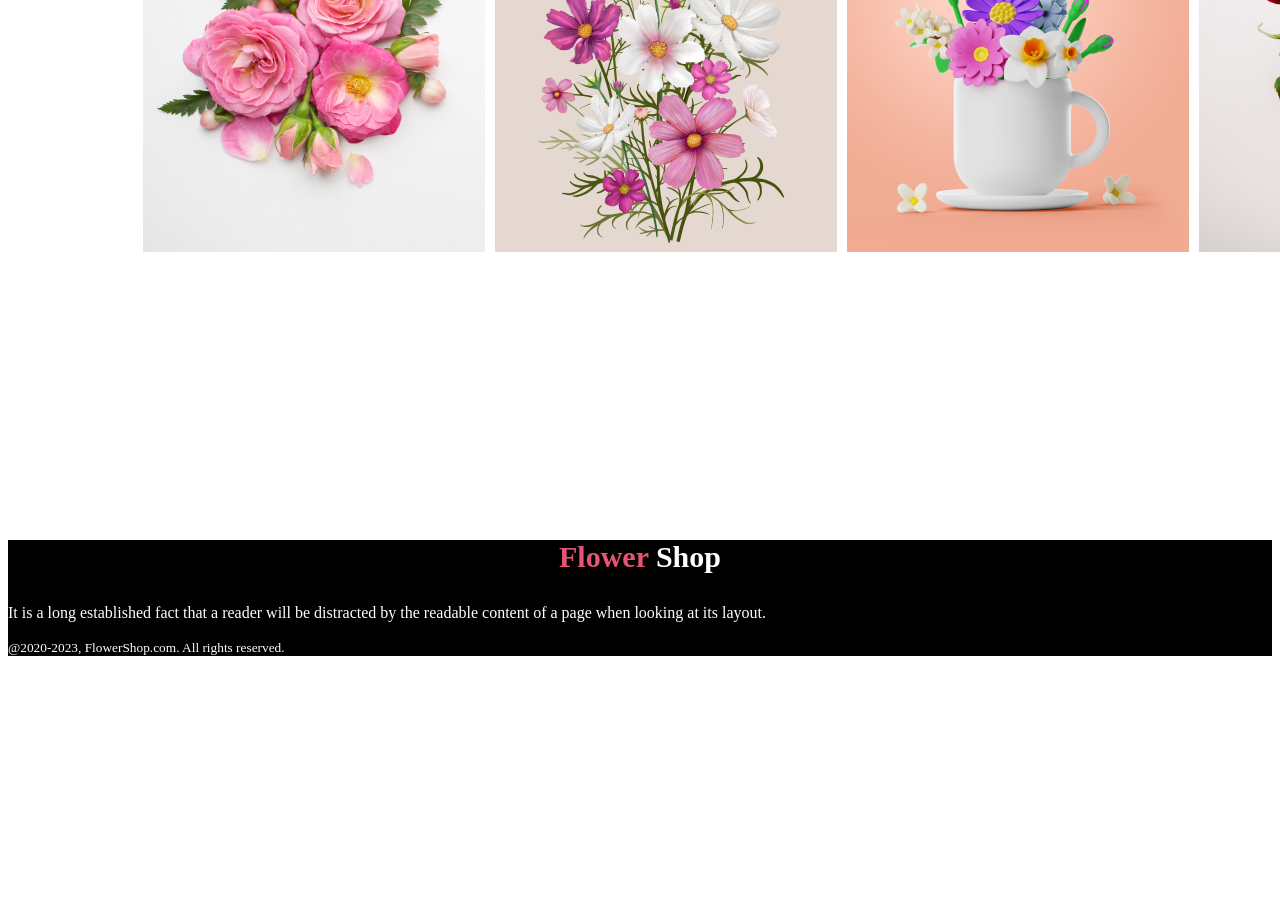
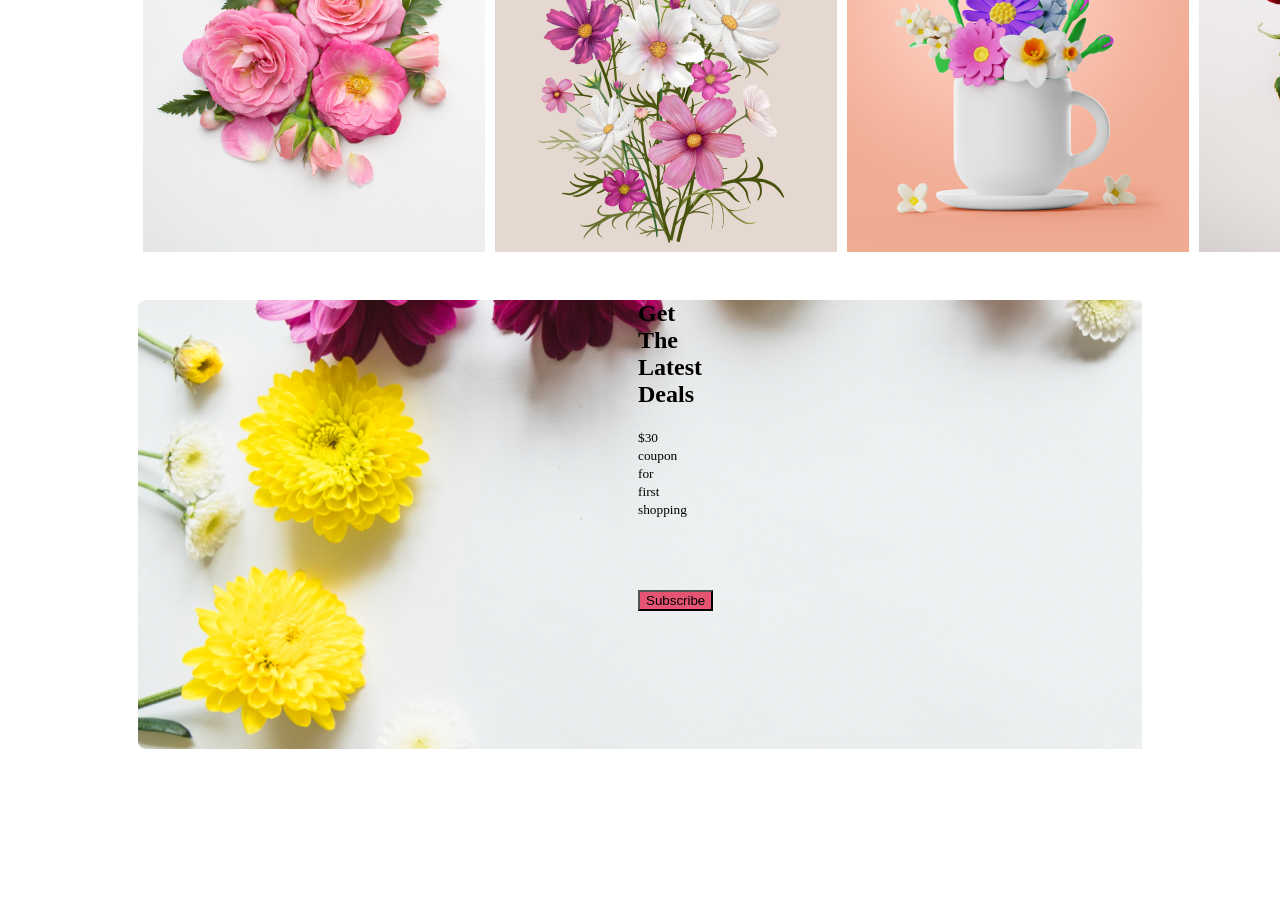
Before and after one commit to sadib111/my-first-assainment-, a plain HTML site: page index.html in a window 1280 px wide. Shown: the part 2112-3015 px from the top of the page. Before the commit the page ends 2776 px from the top, so only its background shows below. Drawn offline with Linux system fonts and the light colour scheme.

Commit message:
background commit

```diff
--- a/index.html
+++ b/index.html
@@ -101,17 +101,34 @@
 
             </div>
 
-        <body>
 
 
-        </body>
+
 
 
 
 
         </div>
+        <div>
+            <body>
+                <header class="header">
+                    <h1>Get The Latest Deals</h1>
+                    <small>$30 coupon for first shopping</small>
+                    <br>
+                    <br>
+                    <br>
+                    <br>
+                    <br>
+
+                                  <button class="btn-primary">Subscribe</button>
+                </header>
+
+
+            </body>
+            </div>
 
     </section>
+
 
 
 </div>
--- a/styles/portfolio.css
+++ b/styles/portfolio.css
@@ -1,3 +1,18 @@
+.header{
+    height: 400px;
+    background-image: url('Rectangle\ 9.png');
+    background-repeat: no-repeat;
+    padding: 0px 500px 200px;
+
+}
+.btn-primary{
+    background: #E55473;
+}
+
+
+
+
+
 /* common shared styles*/
 .section-title {
     text-align: center;
```
Also changed, not shown: styles/Rectangle 9.png (renamed from Flower Asset/Rectangle 9.png).
